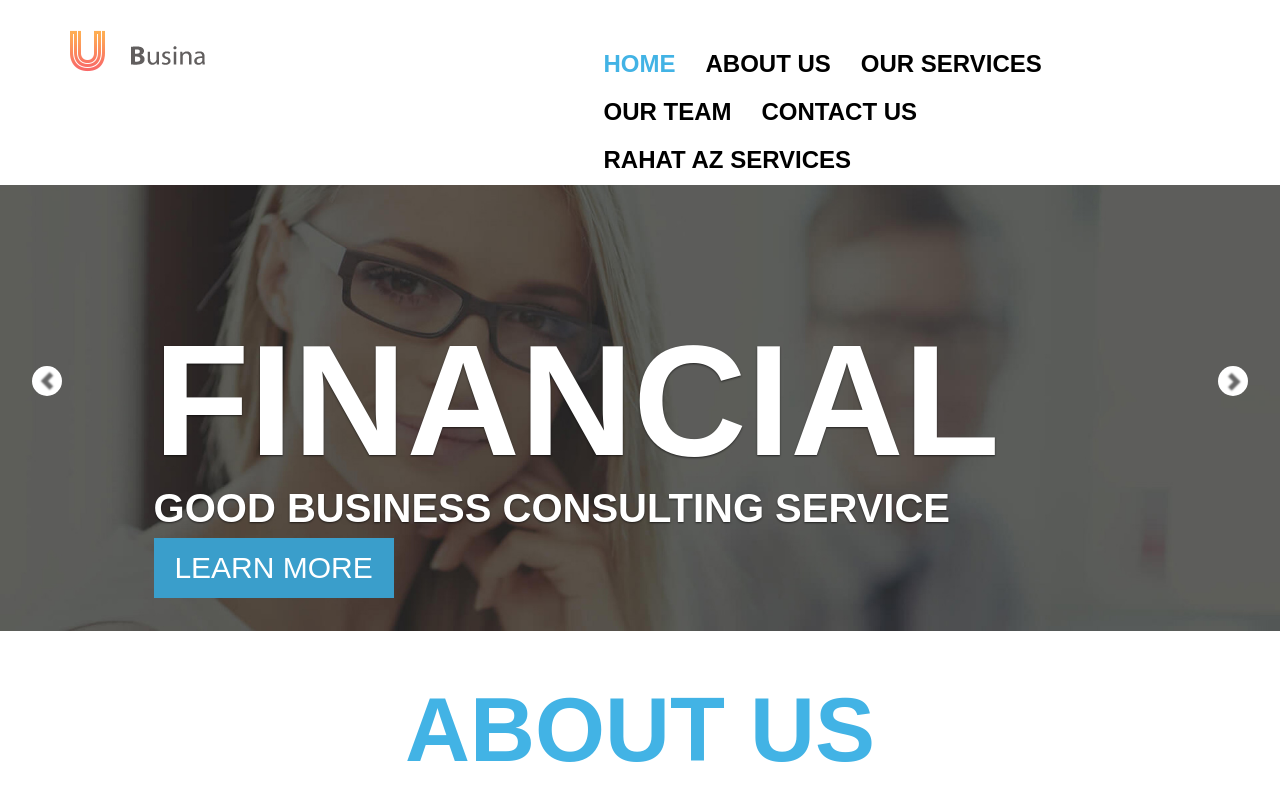
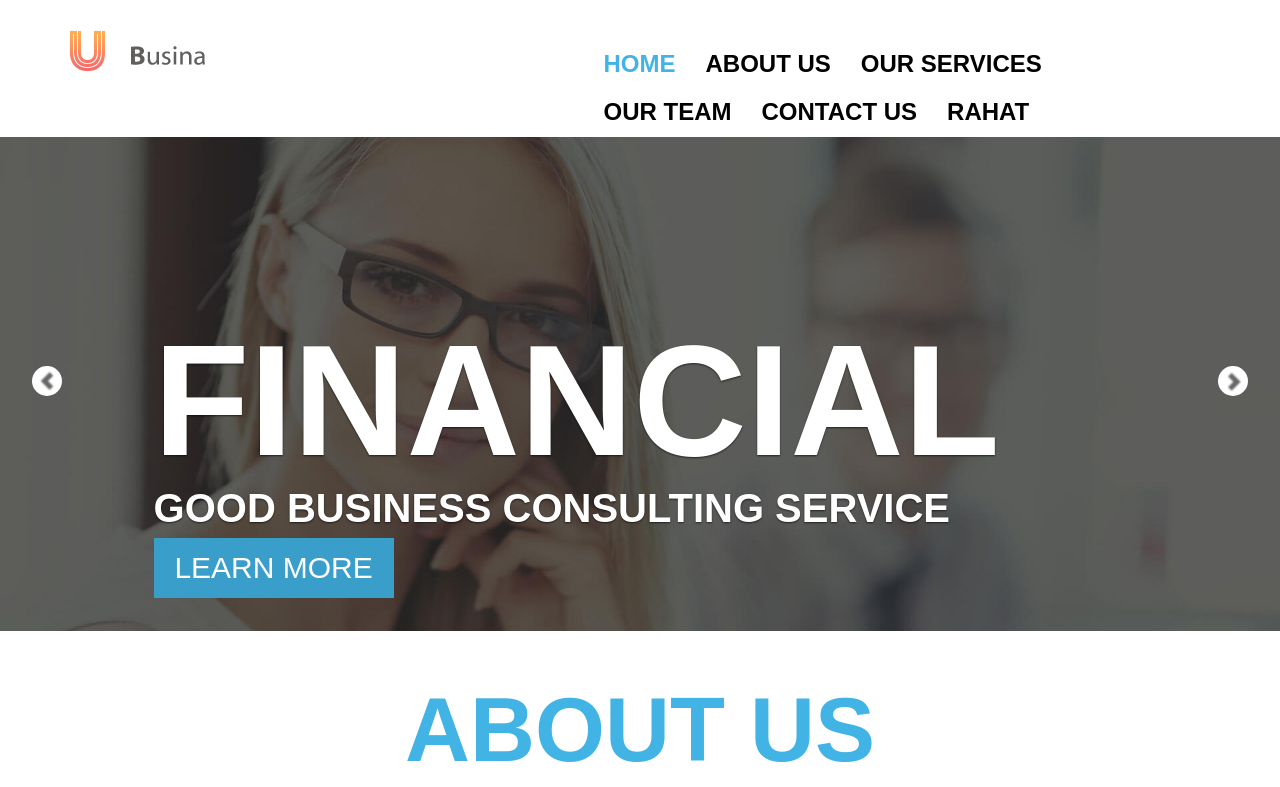
Before and after one commit to SyedRahat/ibm01, a plain HTML site: page index.html in a window 1280 px wide. Shown: the top 787 px of the page. Drawn offline with nearby package versions, Linux system fonts and the light colour scheme; some packages are replaced by stand-ins of ours; a web font is replaced by a local one.

Commit message:
UPDATE2222222

```diff
--- a/index.html
+++ b/index.html
@@ -48,7 +48,7 @@
 					        <li><a class="menu" href="#service">our services </a></li>
 					        <li><a class="menu" href="#team">our team</a></li>
 							<li><a class="menu" href="#contact"> contact us</a></li>
-							<li><a class="menu" href="#contact"> rahat AZ services</a></li>
+							<li><a class="menu" href="#contact"> RAHAT</a></li>
 					      </ul>
 					    </div><!-- /navbar-collapse -->
 					  </div><!-- / .container-fluid -->
```
